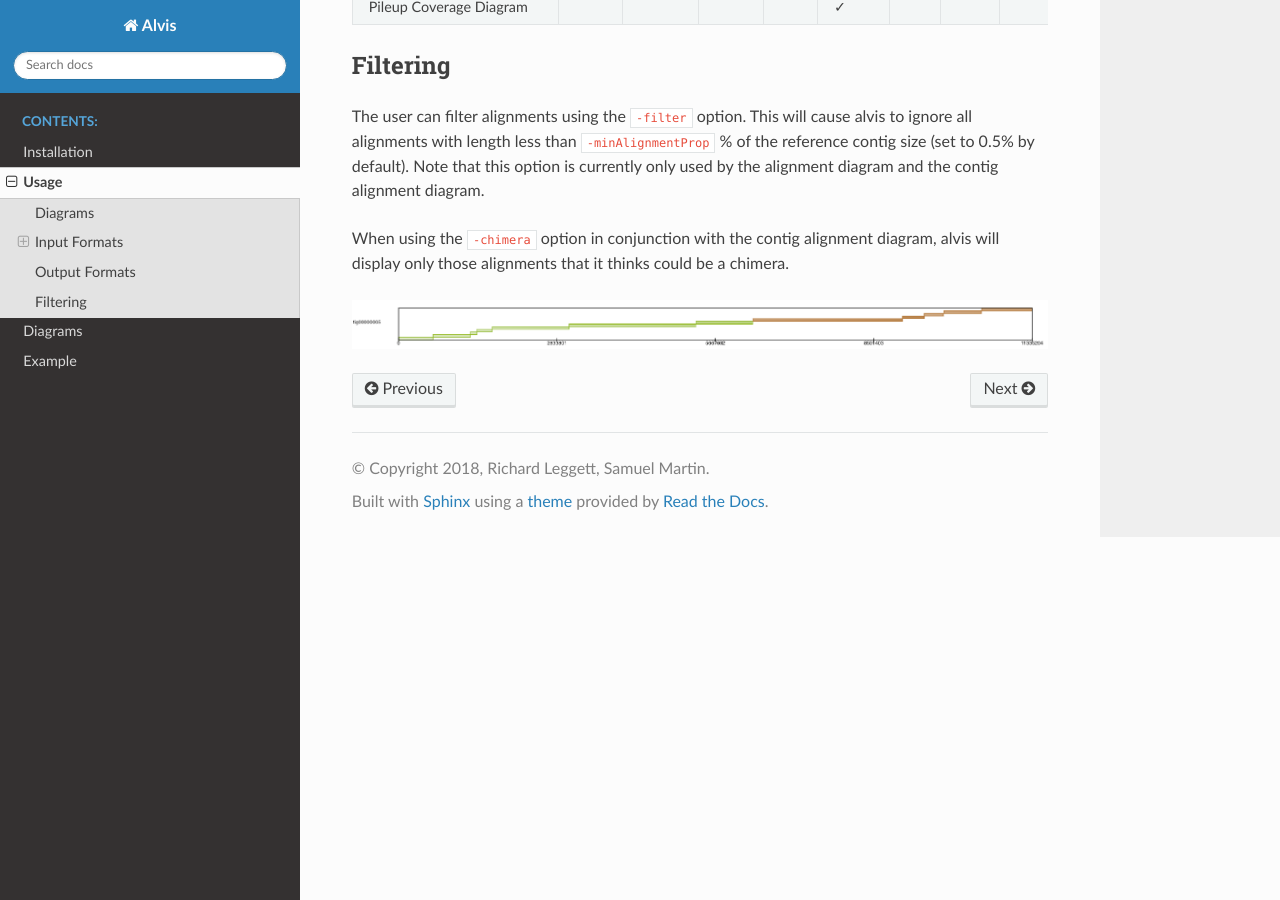
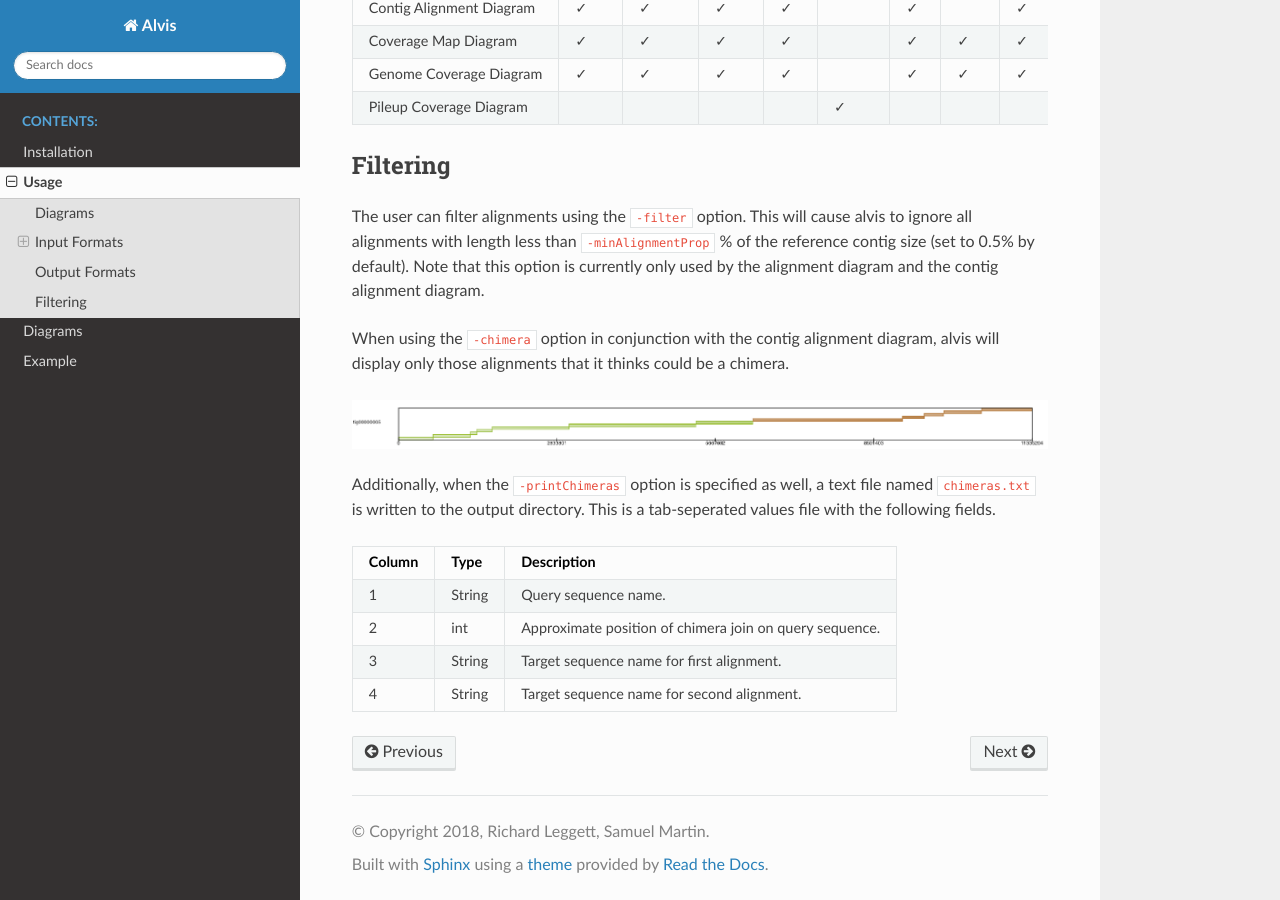
Before and after one commit to richardmleggett/al2tex, a Sphinx documentation site: the page built from docs/usage/usage.rst, in a window 1280 px wide and 900 px high, scrolled down 3379 px. Built offline with Sphinx 7.4.7 and the Read the Docs theme 2.0.0, drawn with Linux system fonts in a browser that asks for light colours; some of the changed text lies outside the part shown.

Commit message:
Update usage.rst
Add documentation for chimeras.txt output.

```diff
--- a/docs/usage/usage.rst
+++ b/docs/usage/usage.rst
@@ -9,6 +9,8 @@ Alvis can be run from the command line using the .jar file. In the terminal, nav
 This will create the file prefix_alignment.tex in the directory /path/to/out. The file prefix_alignment.tex can then be compiled by your favourite tex compiler and viewed as a pdf. The options used in this command form the minimum set required for Alvis to work, and are described in the following table.
 
 +-------------------------+---------------------------------------+
+| Option <argument>       | Description                           |
++=========================+=======================================+
 | ``-type <diagram>``     |   Type of diagram to be produced.     |
 +-------------------------+---------------------------------------+
 | ``-inputfmt <format>``  |   Format of the alignment file to use.|
@@ -25,12 +27,17 @@ This will create the file prefix_alignment.tex in the directory /path/to/out. Th
 The following are optional.
 
 +----------------------------------------------+---------------------------------------------+
+| Option <argument>                            | Description                                 |
++==============================================+=============================================+
 | ``-filter``                                  | Filter small alignments to remove noise.    |
 +----------------------------------------------+---------------------------------------------+
 | ``-minAlignmentProp <int>``                  | Minimum size of alignments, as a percent of |
 |                                              | the query length, to keep when filtering.   |
 +----------------------------------------------+---------------------------------------------+
 | ``-chimeras``                                | Only display alignments from chimeras.      |
++----------------------------------------------+---------------------------------------------+
+|``-printChimeras``                            | Output a text file containing alignments    |
+|                                              | belonging to chimeras.                      |
 +----------------------------------------------+---------------------------------------------+
 | ``-alignmentQueryName <query sequence id>``  | ID of query sequence for exapnded contig    |
 |                                              | alignment diagram.                          |
@@ -145,3 +152,18 @@ The user can filter alignments using the ``-filter`` option. This will cause alv
 When using the ``-chimera`` option in conjunction with the contig alignment diagram, alvis will display only those alignments that it thinks could be a chimera.
 
 .. image:: images/chimera_example.png
+
+Additionally, when the ``-printChimeras`` option is specified as well, a text file named ``chimeras.txt`` is written to the output directory. This is a tab-seperated values file with the following fields.
+
++----------+---------+--------------------------------------------------+
+| Column   | Type    | Description                                      |
++==========+=========+==================================================+
+| 1        | String  | Query sequence name.                             |
++----------+---------+--------------------------------------------------+
+| 2        | int     | Approximate position of chimera join on query    |
+|          |         | sequence.                                        |
++----------+---------+--------------------------------------------------+
+| 3        | String  | Target sequence name for first alignment.        |
++----------+---------+--------------------------------------------------+
+| 4        | String  | Target sequence name for second alignment.       |
++----------+---------+--------------------------------------------------+
```
Also changed, not shown: other parts of docs/usage/usage.rst (+2 -2 lines).
